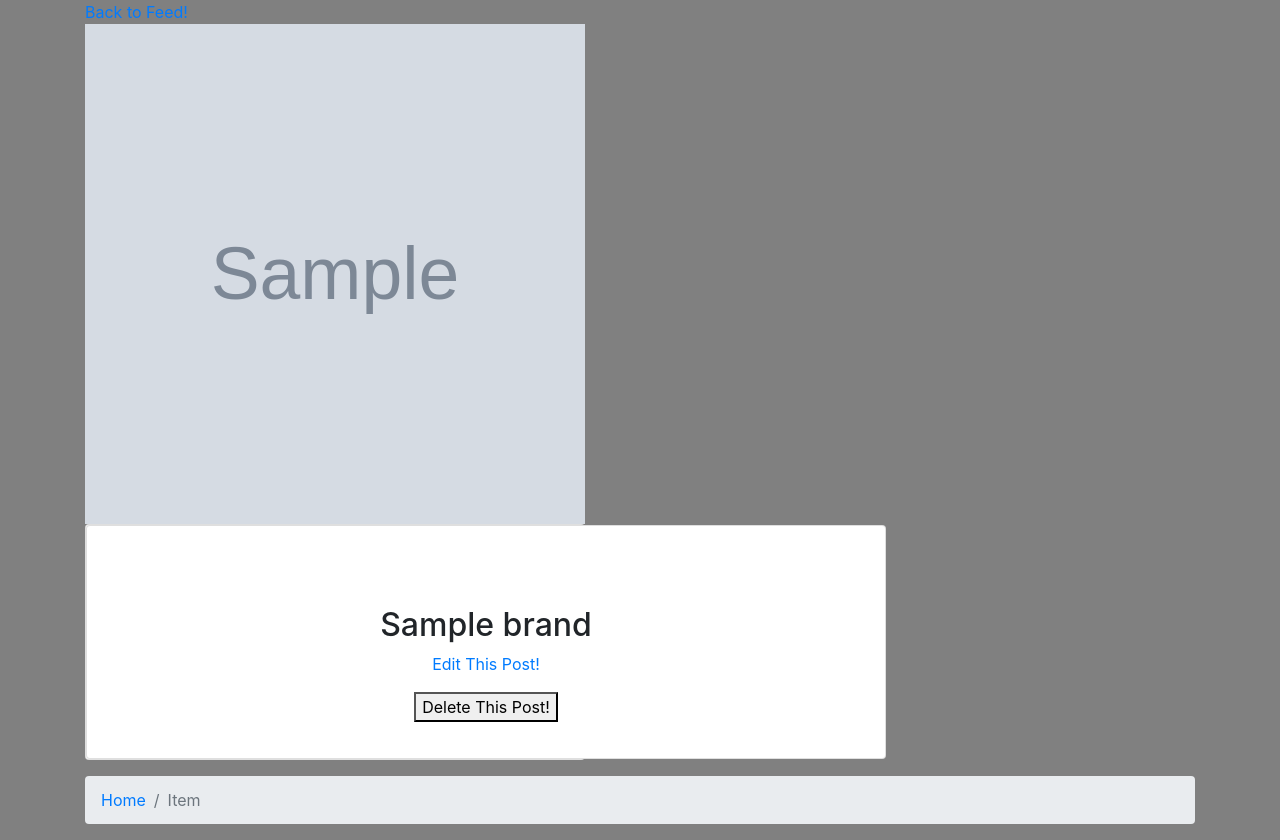
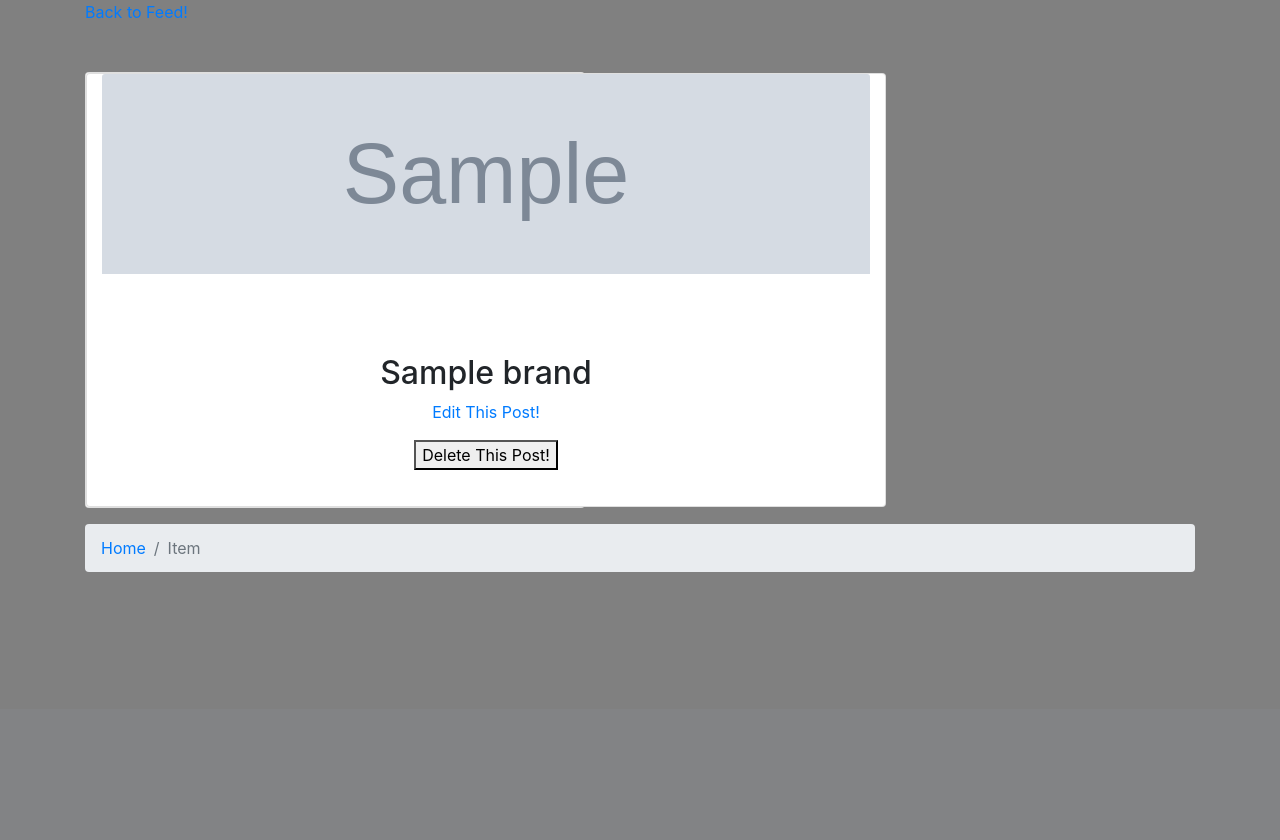
Before and after one commit to clenberger/SWDB, a Flask app: template templates/item_show.html in a window 1280 px wide. Shown: the part 91-931 px from the top of the page. After the commit the page ends 663 px from the top, so only its background shows below. Run offline with Flask 2, Linux system fonts and the light colour scheme; the template is opened without the code that fills it: most values are stand-ins (such as "Sample title", 1, 10 or a date in 2020); grey boxes marked "Sample" are stand-in pictures; some libraries are stand-ins or nearby versions.

Commit message:
Updating UI/UX

```diff
--- a/templates/item_show.html
+++ b/templates/item_show.html
@@ -3,14 +3,12 @@
 
 {% block content %}
 <a href='/'>Back to Feed!</a>
-<div>
-    <img src='{{item.image}}' height="500" width="500">
-</div>
 
-    <div class="card mb-3" style="max-width: 500px;">
+    <div class="card mb-3 mt-5" style="max-width: 500px;">
         <div class="row no-gutters">
             <div class="col-md-8">
-                <div class="card text-center" style="width: 50rem;">
+                <div class="card container text-center" style="width: 50rem;">
+                    <img src="{{item.image}}" class="card-img-top" width="200" height="200">
                     <div class="card-body">
                         <h1 class="card-title">{{ item.name }}</h1>
                         <h2 class="card-text">{{ item.brand }}</h2>
```
